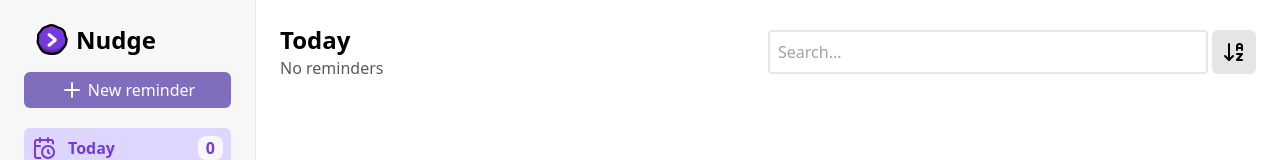
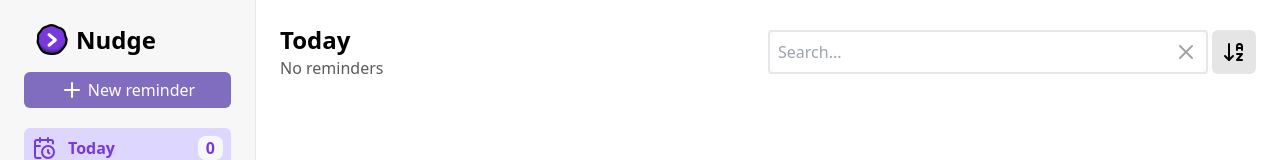
Before and after one commit to LtCocoa/Nudge, a Vue app: page / in a window 1280 px wide. Shown: the top 160 px of the page. Built offline with nearby package versions, Linux system fonts and the light colour scheme.

Commit message:
changed inputs css and html, added debounce for reminder filter

```diff
--- a/src/components/AppDateTimeInput.vue
+++ b/src/components/AppDateTimeInput.vue
@@ -4,7 +4,7 @@
     <input
       v-model="inputValue"
       type="datetime-local"
-      class="input"
+      class="input-field"
     />
   </label>
 </template>
--- a/src/components/AppInput.vue
+++ b/src/components/AppInput.vue
@@ -1,22 +1,55 @@
 <template>
   <label class="input-wrapper">
     <span v-if="label">{{ label }}:</span>
+    <div class="input-field">
       <input
         v-model="inputValue"
         type="text"
         class="input"
         :placeholder
       />
+      <X
+        class="clear-button"
+        @click="onClearClick"
+      />
+    </div>
   </label>
 </template>
 
 <script setup lang="ts">
+import { X } from '@lucide/vue';
 
 interface InputProps {
   label?: string;
   placeholder?: string;
+  clearable?: boolean;
 }
 
-const props = defineProps<InputProps>();
+const props = withDefaults(
+  defineProps<InputProps>(), {
+    clearable: false,
+  }
+);
+
 const inputValue = defineModel<string>();
+
+const onClearClick = () => {
+  inputValue.value = '';
+}
+
 </script>
+
+<style scoped>
+  .input-field {
+    @apply p-2 rounded border-2 flex gap-2;
+
+    .input {
+      flex: 1;
+      height: 24px;
+    }
+
+    .clear-button {
+      @apply text-neutral-400 cursor-pointer;
+    }
+  }
+</style>
--- a/src/components/AppTextarea.vue
+++ b/src/components/AppTextarea.vue
@@ -4,7 +4,7 @@
     <textarea
       v-model="inputValue"
       type="text"
-      class="input min-h-12 max-h-36"
+      class="input-field min-h-12 max-h-36"
       maxlength="100"
     />
   </label>
--- a/src/main.css
+++ b/src/main.css
@@ -17,10 +17,10 @@
 
   .input-wrapper {
     @apply flex flex-col;
-  }
 
-  .input {
-    @apply p-2 rounded border-2;
+    .input-field {
+      @apply p-2 rounded border-2;
+    }
   }
 }
 
--- a/src/stores/appStore.ts
+++ b/src/stores/appStore.ts
@@ -1,7 +1,7 @@
 import { defineStore } from "pinia";
 import { rendererReminderApi } from "../api/reminder";
 import { Reminder } from "../../shared/models/Reminder";
-import { getReminderComparator, isExpired, isToday, isUpcoming } from "../utils";
+import { isExpired, isToday, isUpcoming } from "../utils";
 
 export enum ReminderCategory {
   Today = 'Today',
@@ -17,7 +17,6 @@ interface State {
   currentCategory: ReminderCategory;
   isLoading: boolean;
   currentDate: Date;
-  filter: string;
   sortOrder: SortOrder;
 }
 
@@ -27,7 +26,6 @@ export const useAppStore = defineStore('app', {
     currentCategory: ReminderCategory.Today,
     isLoading: false,
     currentDate: new Date(),
-    filter: '',
     sortOrder: 'ASC',
   }),
   getters: {
@@ -83,15 +81,6 @@ export const useAppStore = defineStore('app', {
           return this.reminders;
       }
     },
-    filteredCategorisedReminders(): Reminder[] {
-      const sorted = [...this.categorisedReminders]
-        .sort(getReminderComparator(this.sortOrder));
-
-      if (!this.filter) return sorted;
-
-      const trimmedFilter = this.filter.trim();
-      return sorted.filter(reminder => reminder.title.includes(trimmedFilter));
-    }
   },
   actions: {
     async getReminders() {
@@ -121,9 +110,6 @@ export const useAppStore = defineStore('app', {
     updateCurrentDate() {
       this.currentDate = new Date();
     },
-    setFilter(filter: string) {
-      this.filter = filter;
-    },
     setSortTitle(title: SortOrder) {
       this.sortOrder = title;
     }
--- a/src/views/ReminderList.vue
+++ b/src/views/ReminderList.vue
@@ -10,7 +10,7 @@
         <AppInput
           class="flex-1"
           placeholder="Search..."
-          @input="debouncedOnInput"
+          v-model="filterQuery"
         />
         <div class="flex flex-0 justify-center items-center bg-neutral-200 rounded-md cursor-pointer">
           <div class="p-2.5" @click="onSortClick">
@@ -22,7 +22,7 @@
 
     <div class="reminders">
       <ReminderItem
-        v-for="reminder in appStore.filteredCategorisedReminders"
+        v-for="reminder in filteredReminders"
         :key="reminder.id"
         :reminder
         :show-date="appStore.currentCategory !== ReminderCategory.Today"
@@ -33,21 +33,39 @@
 </template>
 
 <script setup lang="ts">
-import { computed, ref } from 'vue';
+import { computed, ref, watch } from 'vue';
 import { ReminderCategory, useAppStore } from '../stores/appStore';
 import ReminderItem from '../components/ReminderItem.vue';
 import AppInput from '../components/AppInput.vue';
-import { ArrowUpAZ } from '@lucide/vue';
-import { ArrowDownAZ } from '@lucide/vue';
+import { ArrowUpAZ, ArrowDownAZ } from '@lucide/vue';
 import { debounce } from '../utils';
 
 const appStore = useAppStore();
 
-function onInput(e: InputEvent) {
-  appStore.setFilter((e.target as HTMLInputElement).value);
+const filterQuery = ref('');
+const filter = ref('');
+
+function setFilter(value: string) {
+  filter.value = value;
 }
 
-const debouncedOnInput = debounce(onInput, 300);
+const debouncedSetFilter = debounce(setFilter, 300);
+
+watch(filterQuery, value => {
+  if (!value) {
+    setFilter(value);
+  } else {
+    debouncedSetFilter(value);
+  }
+});
+
+const filteredReminders = computed(() => {
+  if (!filter.value) return appStore.categorisedReminders;
+
+  return appStore.categorisedReminders.filter(reminder =>
+    reminder.title.toLowerCase().includes(filter.value) ||
+    reminder.description.toLowerCase().includes(filter.value));
+});
 
 const header = computed(() => {
   return `${ReminderCategory[appStore.currentCategory]}`;
@@ -59,7 +77,7 @@ const remindersCountText = computed(() => {
   return `${count} ${count > 1 ? 'reminders' : 'reminder'}`;
 });
 
-const onSortClick = (e: Event) => {
+const onSortClick = () => {
   appStore.setSortTitle(appStore.sortOrder == 'ASC' ? 'DESC' : 'ASC');
 }
 
```
Lines whose indentation alone changed are shown as unchanged.
